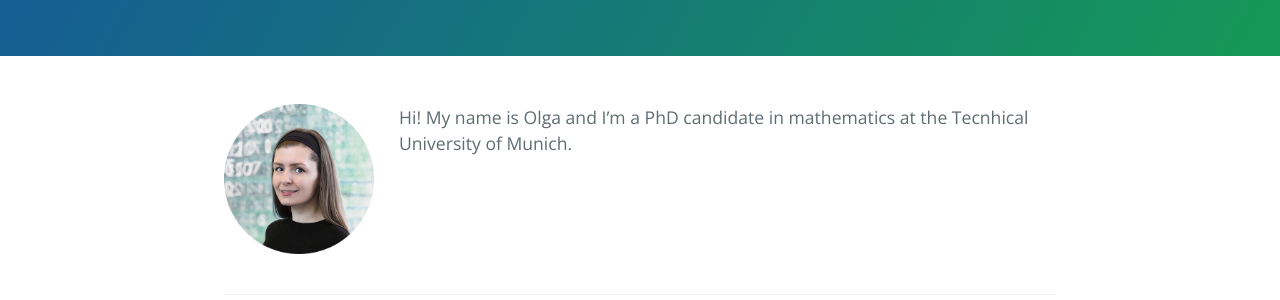
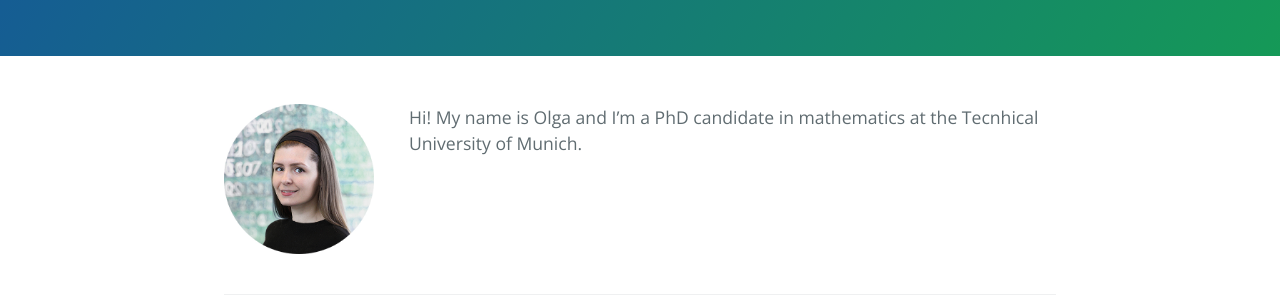
Before and after one commit to olgagraf/olgagraf.github.io, a Jekyll site: the page built from about.md, in a window 1280 px wide. Shown: the part 270-570 px from the top of the page. Built offline with Jekyll 4.4.1, drawn with Linux system fonts in a browser that asks for light colours.

Commit message:
Update style.scss

```diff
--- a/assets/css/style.scss
+++ b/assets/css/style.scss
@@ -5,5 +5,5 @@
 
 #hp  {
 float: left;
- margin: 0 25px 0 0;
+ margin: 0 35px 0 0;
 }
```
